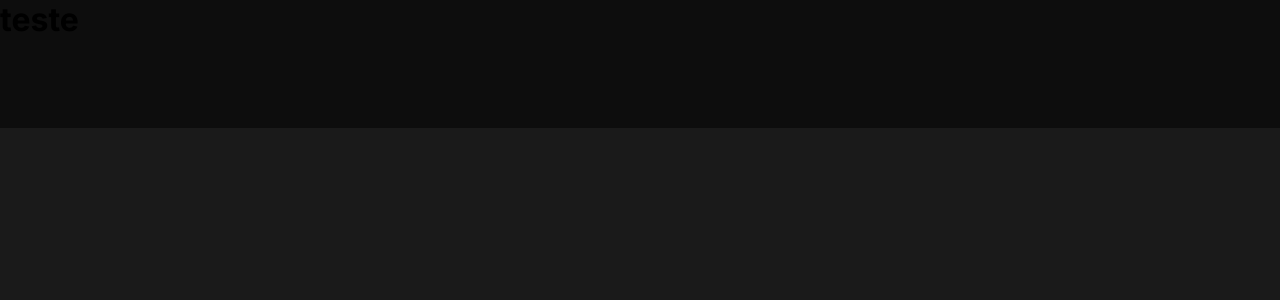
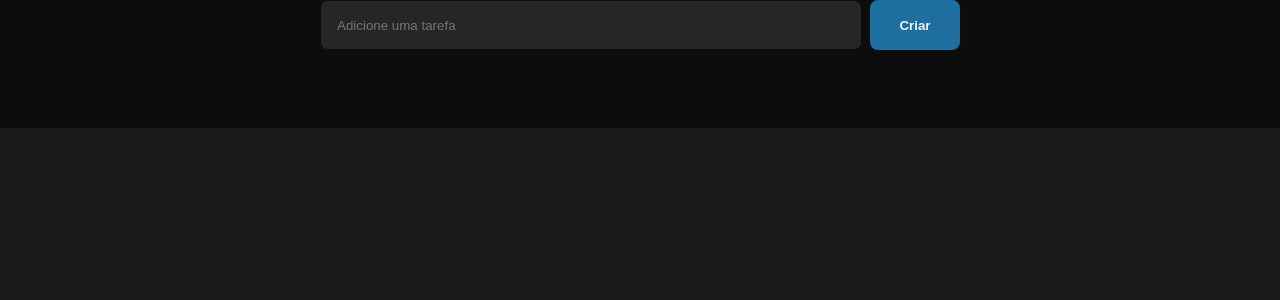
Before and after one commit to beatriizx/ignite-reactjs-to-do-list, a React (Vite) app in the folder to-do-list/: page / in a window 1280 px wide. Shown: the top 300 px of the page. Built offline with nearby package versions, Linux system fonts and the light colour scheme.

Commit message:
feat: created task creation input

```diff
--- a/to-do-list/src/App.tsx
+++ b/to-do-list/src/App.tsx
@@ -1,8 +1,9 @@
+import { CreateTaskInput } from './components/CreateTaskInput';
 import styles from './styles/app.styles.module.scss';
 export const App = () => {
   return (
     <div className={styles.container}>
-      <h1>teste</h1>
+      <CreateTaskInput />
     </div>
   );
 };
--- /dev/null
+++ b/to-do-list/src/components/CreateTaskInput.tsx
@@ -0,0 +1,17 @@
+import {FormEventHandler } from 'react';
+import styles from '../styles/CreateTaskInput.module.scss';
+
+interface CreateTaskInputProps {
+  onSubmit: FormEventHandler<HTMLFormElement>;
+}
+
+export const CreateTaskInput = ({ onSubmit }: CreateTaskInputProps) => {
+  return (
+    <div className={styles.formContainer}>
+      <form onSubmit={onSubmit}>
+        <input type="text" placeholder="Adicione uma tarefa" />
+        <button type="submit">Criar</button>
+      </form>
+    </div>
+  );
+};
--- a/to-do-list/src/main.tsx
+++ b/to-do-list/src/main.tsx
@@ -1,7 +1,7 @@
 import React from 'react';
 import ReactDOM from 'react-dom/client';
 import { App } from './App';
-import './global.scss';
+import './styles/global.scss';
 
 ReactDOM.createRoot(document.getElementById('root') as HTMLElement).render(
   <React.StrictMode>
--- /dev/null
+++ b/to-do-list/src/styles/CreateTaskInput.module.scss
@@ -0,0 +1,32 @@
+.formContainer {
+  display: flex;
+  align-items: center;
+  justify-content: center;
+
+  form {
+    display: flex;
+    width: 50%;
+    height: 50px;
+    gap: 0.5rem;
+
+    input {
+      flex: 1;
+      padding-left: 1rem;
+      background-color: var(--gray-500);
+      border: 1px solid #0D0D0D;
+    }
+
+    button {
+      background-color: var(--blue-dark);
+      padding: 1rem;
+      width: 90px;
+      border: none;
+      color: var(--gray-100);
+      font-weight: 700;
+    }
+
+    * {
+      border-radius: 8px;
+    }
+  }
+}
```
Also changed, not shown: to-do-list/src/styles/global.scss (renamed from to-do-list/src/global.scss).
